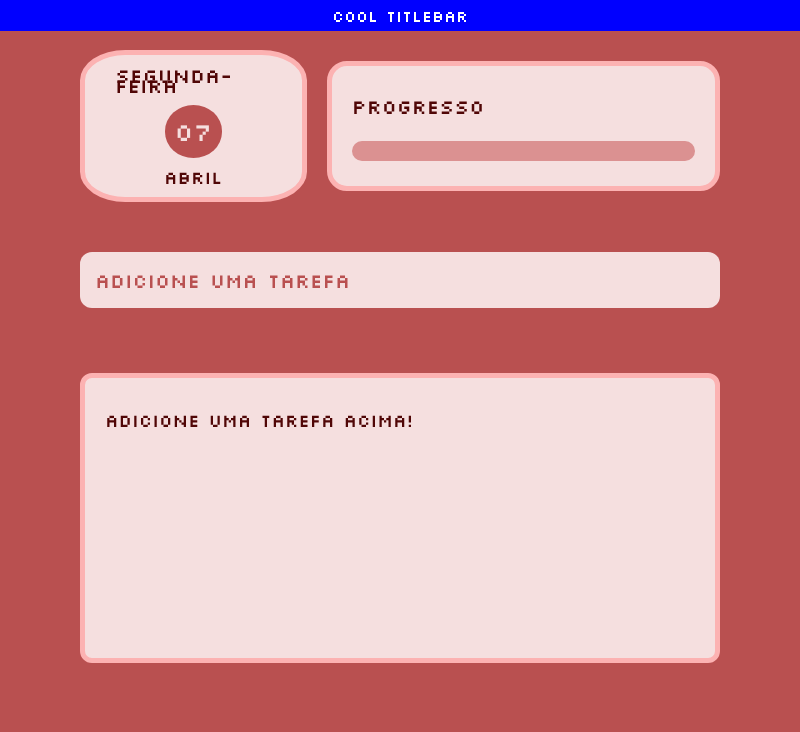
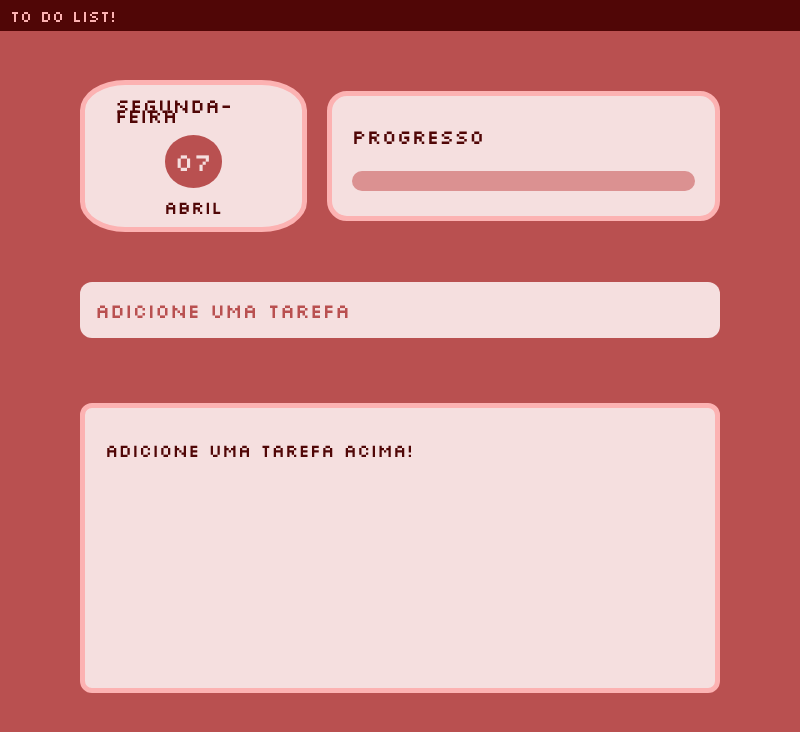
Before and after one commit to liazinea/to-do-list, an Electron app: page src/index.html in a window 800 px wide. Drawn offline with nearby package versions, Linux system fonts and the light colour scheme.

Commit message:
feat: Adiciona barra da janela customizada

```diff
--- a/src/css/styles.css
+++ b/src/css/styles.css
@@ -6,26 +6,27 @@
     font-family: "Silkscreen", cursive;
 }
 
+.barraTopo{
+    height: 31px;
+    position: absolute;
+    left: 0;
+    top: 0;
+    width: 100%;
+    display: flex;
+    align-items: center;
+    background-color: rgb(80, 6, 6);
+    -webkit-app-region: drag;
+}
+.barraTopo p{
+    color: #fcb2b2;
+    padding-left: 10px;
+}
+
 body{
     background-color: #b95050;
     width: 80%;
     margin: 0 auto;
 }
-
-
-.titlebar {
-    width: 100%;
-    left: 0;
-    top: 0;
-    position: absolute;
-    height: 31px;
-    background: blue;
-    color: white;
-    display: flex;
-    justify-content: center;
-    align-items: center;
-    app-region: drag;
-  }
 
 /* HEADER */
 
@@ -33,7 +34,7 @@ header{
     display: flex;
     justify-content: space-between;
     align-items: center;
-    padding-block: 50px;
+    padding: 80px 0 50px;
     gap: 20px;
 }
 
@@ -157,6 +158,7 @@ progress::-webkit-progress-value {
 }
 .checked{
     text-decoration: line-through;
+    text-decoration-color: #b95050;
 }
 
 .fecha{
--- a/src/index.html
+++ b/src/index.html
@@ -7,7 +7,9 @@
     <link rel="stylesheet" href="css/styles.css">
 </head>
 <body>
-    <div class="titlebar">Cool titlebar</div>
+    <div class="barraTopo">
+        <p>to do list!</p>
+    </div>
     <header>
         <div id="dias" class="data"></div>
         <div class="progresso">
```
